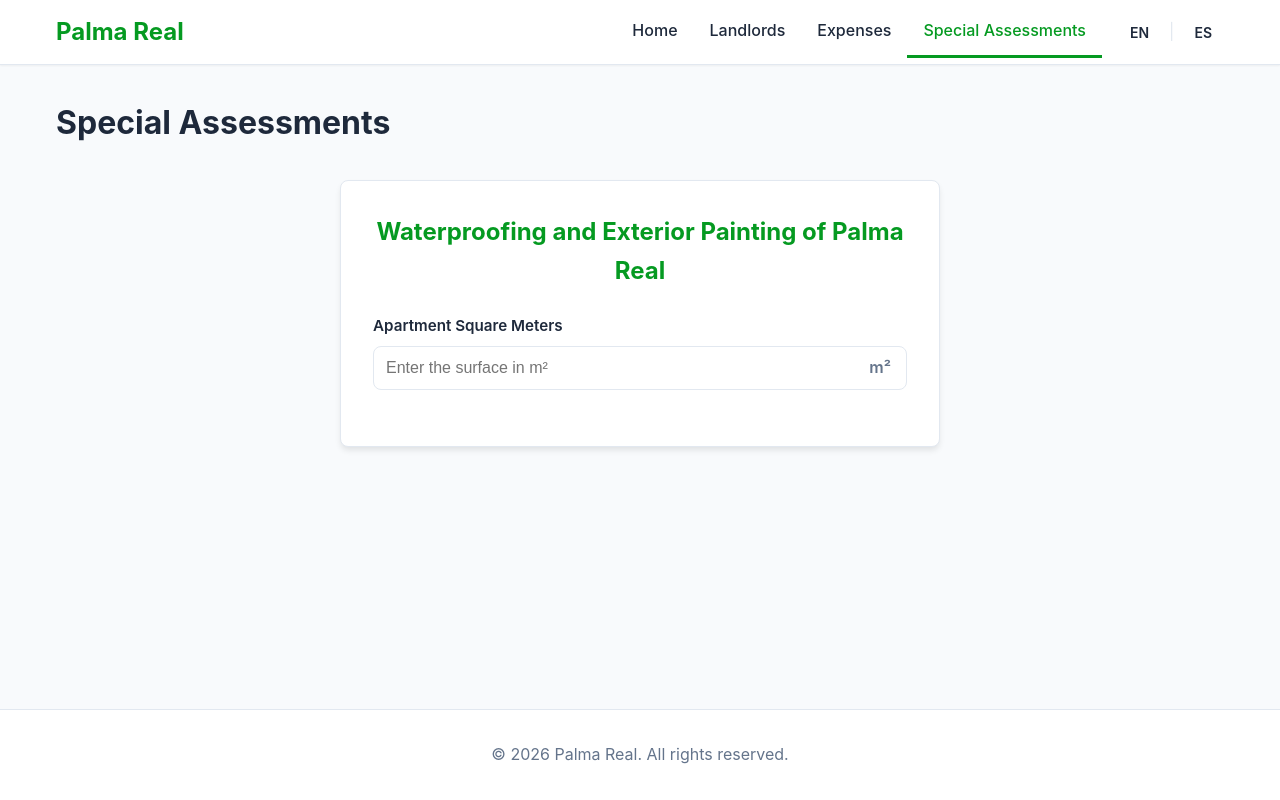
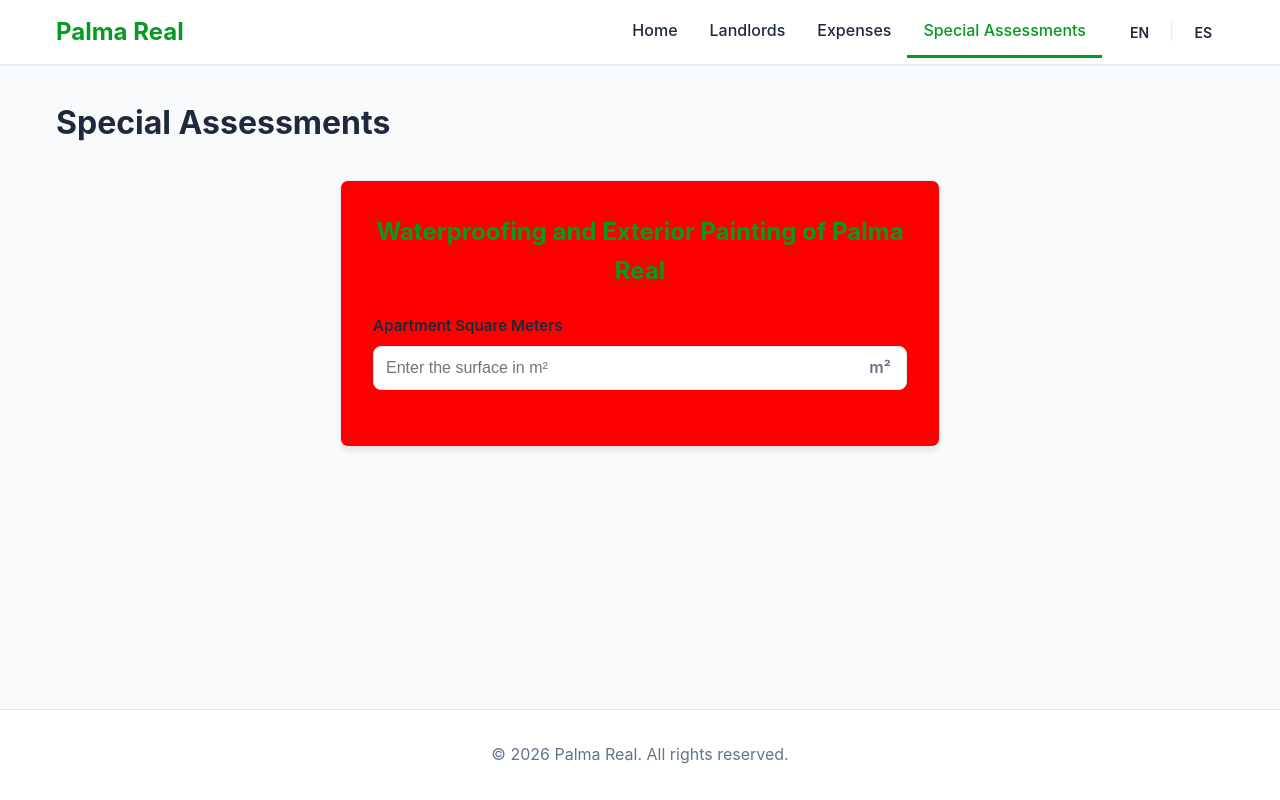
Before and after one commit to utarefson/palma-real, a React (Vite) app: page /#/special-assessments in a window 1280 px wide. Built offline with nearby package versions, Linux system fonts and the light colour scheme.

Commit message:
Update values

```diff
--- a/src/components/MaintenanceFeeCalculator.tsx
+++ b/src/components/MaintenanceFeeCalculator.tsx
@@ -25,7 +25,7 @@ export function MaintenanceFeeCalculator() {
 
   return (
     <div className={styles.container}>
-      <div className={styles.card}>
+      <div style={{ backgroundColor: 'red' }} className={styles.card}>
         <h2 className={styles.title}>{t('calculator.title')}</h2>
 
         <div className={styles.inputGroup}>
```
Also changed, not shown: 1 other file (tests, documents, lock files or other folders).
